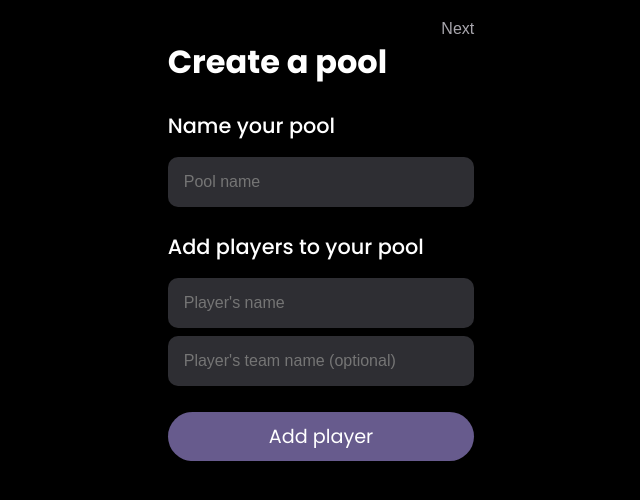
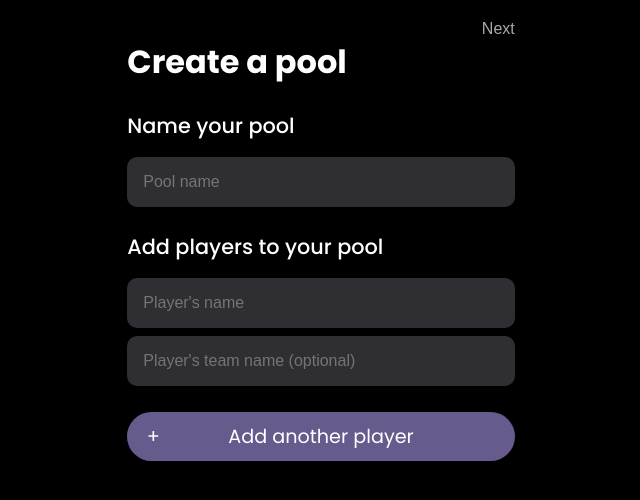
Before and after one commit to GreyNewfie/wizpool-app, a React (Vite) app: page /create-pool in a window 1280 px wide. Shown: the top 500 px of the page, without its empty margins (319-959 px from the left). Built offline with nearby package versions, Linux system fonts and the light colour scheme.

Commit message:
Update primary button
Add a plus sign to the button if the button text is 'add another player'

```diff
--- a/src/components/primary-button.jsx
+++ b/src/components/primary-button.jsx
@@ -1,3 +1,10 @@
 export default function PrimaryButton({ text }) {
-  return <button className="primary-button">{text}</button>;
+  return text === 'Add another player' ? (
+    <button className="primary-button">
+      <span className="plus-symbol">&#43;</span>
+      <span>{text}</span>
+    </button>
+  ) : (
+    <button className="primary-button">{text}</button>
+  );
 }
--- a/src/pages/create-pool-page.jsx
+++ b/src/pages/create-pool-page.jsx
@@ -25,7 +25,7 @@ export default function CreatePool() {
       <div className="add-players-section">
         <p className="page-subsection-header">Add players to your pool</p>
         <AddPlayer />
-        <PrimaryButton text={'Add player'} />
+        <PrimaryButton text={'Add another player'} />
       </div>
     </div>
   );
--- a/src/styles.css
+++ b/src/styles.css
@@ -49,11 +49,17 @@ div:has(.create-pool-container) {
 }
 
 .primary-button {
+    position: relative;
     font-size: 1.2rem;
     padding: 10px 101px;
     font-family: inherit;
     border: none;
     border-radius: 25px;
+}
+
+.plus-symbol {
+    position: absolute;
+    left: 5%;
 }
 
 .top-right-action-btn {
```
